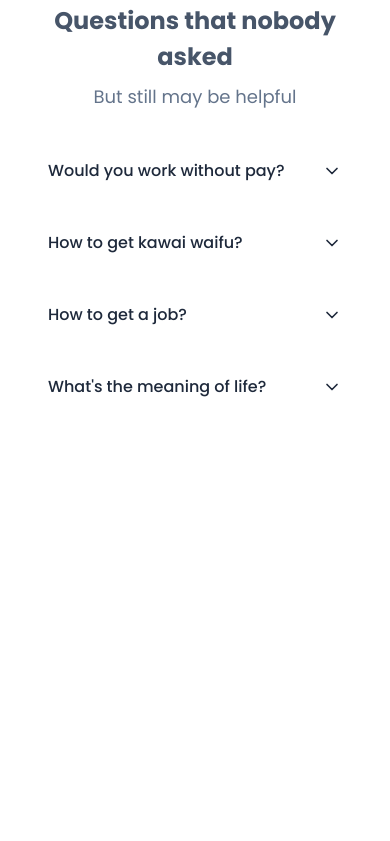
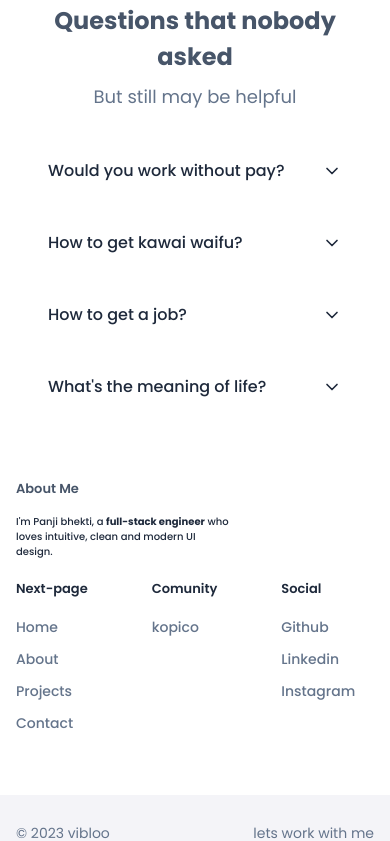
Before and after one commit to panjidev-cy/Mee, a React (Vite) app: page / in a window 390 px wide. Shown: the part 1156-1997 px from the top of the page. Before the commit the page ends 1635 px from the top, so only its background shows below. Built offline with nearby package versions, Linux system fonts and the light colour scheme; a web font is replaced by a local one.

Commit message:
2.5.1
beta version footer responsive

```diff
--- /dev/null
+++ b/src/components/shared/Footer.jsx
@@ -0,0 +1,64 @@
+import Paddings from "./paddings";
+
+let nav = [
+  { name: "Home", link: "#" },
+  { name: "About", link: "#" },
+  { name: "Projects", link: "#" },
+  { name: "Contact", link: "#" },
+];
+
+let comunity = [{ name: "kopico", link: "#" }];
+let social = [
+  { name: "Github", link: "#" },
+  { name: "Linkedin", link: "#" },
+  { name: "Instagram", link: "#" },
+];
+
+function listNav(list, title) {
+  return (
+    <div className="flex flex-col gap-4">
+      <h5 className="text-[clamp(13px,1.4vw,15px)] font-semibold text-slate-800 ">{title}</h5>
+      <div className="flex gap-2 items-start flex-col">
+        {list.map((item, index) => (
+          <li key={index} className="list-none ">
+            <a href={item.link} className="text-sm font-medium text-slate-500 hover:text-slate-800">
+              {item.name}
+            </a>
+          </li>
+        ))}
+      </div>
+    </div>
+  );
+}
+
+export default function Footer() {
+  return (
+    <>
+      <footer className="font-poppins">
+        <Paddings>
+          <div className="flex md:flex-col ">
+            <div className="flex-1">
+              <h5 className="text-[clamp(13px,1.4vw,15px)] font-semibold text-slate-600">About Me</h5>
+              <p className="text-[clamp(10px,1.1vw,13px)] font-medium text-slate-800 w-4/5 lg:w-3/5  mt-4">
+                I'm Panji bhekti, a <b>full-stack engineer</b> who loves intuitive, clean and modern UI design.
+              </p>
+            </div>
+            <div className="flex-1 flex gap-16  lg:my-5 justify-end lg:flex-wrap lg:justify-start">
+              {listNav(nav, "Next-page")}
+              {listNav(comunity, "Comunity")}
+              {listNav(social, "Social")}
+            </div>
+          </div>
+        </Paddings>
+        <div className="w-full h-auto bg-ghost_white mt-10">
+          <Paddings>
+            <div className="flex justify-between py-7">
+              <p className="text-center text-slate-500 text-sm ">© 2023 vibloo</p>
+              <p className="text-center text-slate-500 text-sm">lets work with me</p>
+            </div>
+          </Paddings>
+        </div>
+      </footer>
+    </>
+  );
+}
--- a/src/pages/Home.jsx
+++ b/src/pages/Home.jsx
@@ -3,6 +3,7 @@ import Tools from "../home/tools";
 import ScrollingCards from "../home/ScrollingCard";
 import Project from "../home/Projects";
 import Faq from "../home/Faq";
+import Footer from "../components/shared/Footer";
 export default function Home() {
   return (
     <>
@@ -13,6 +14,7 @@ export default function Home() {
       <ScrollingCards></ScrollingCards>
       <Project></Project>
       <Faq></Faq>
+      <Footer></Footer>
     </>
   );
 }
```
